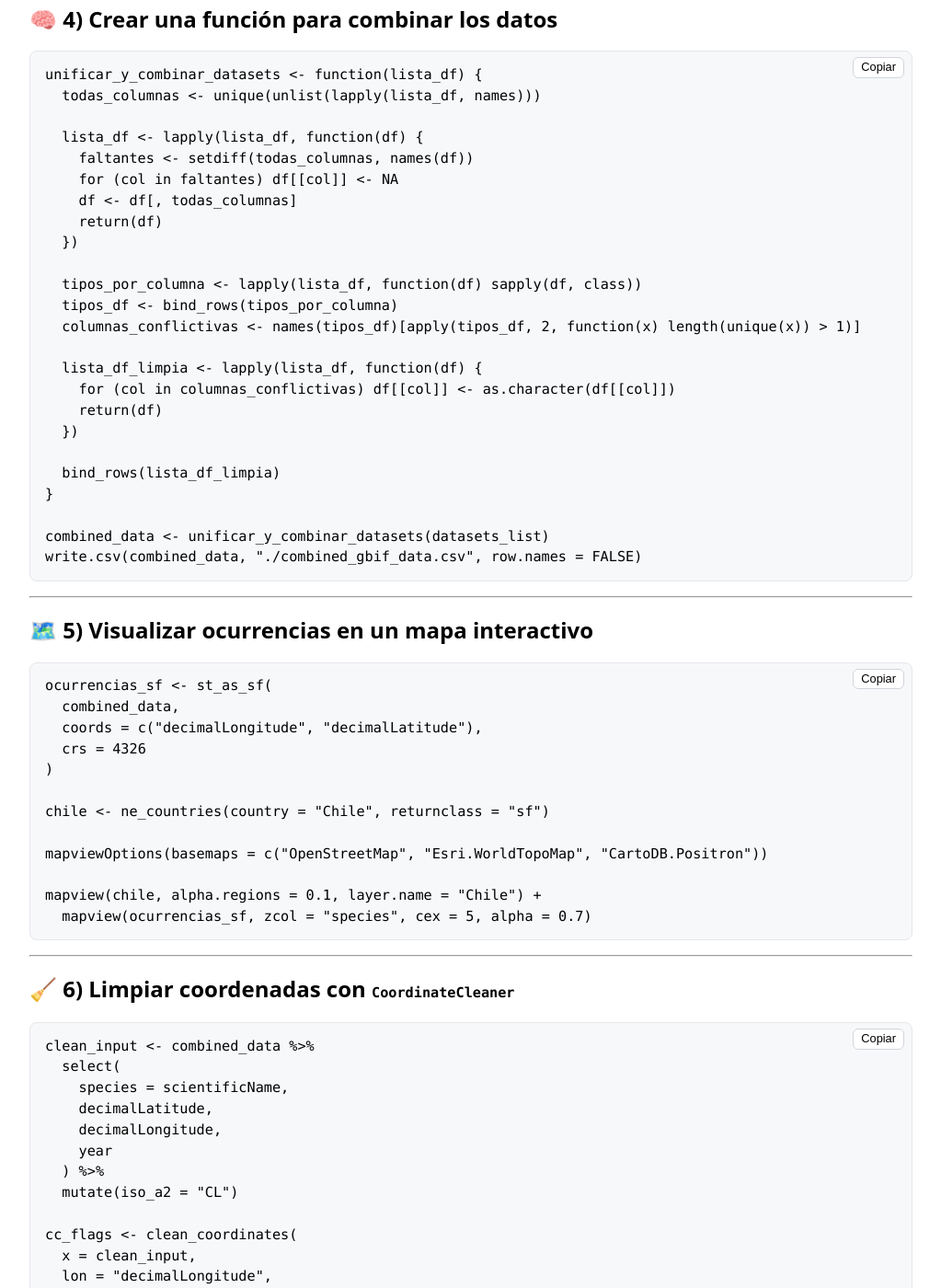
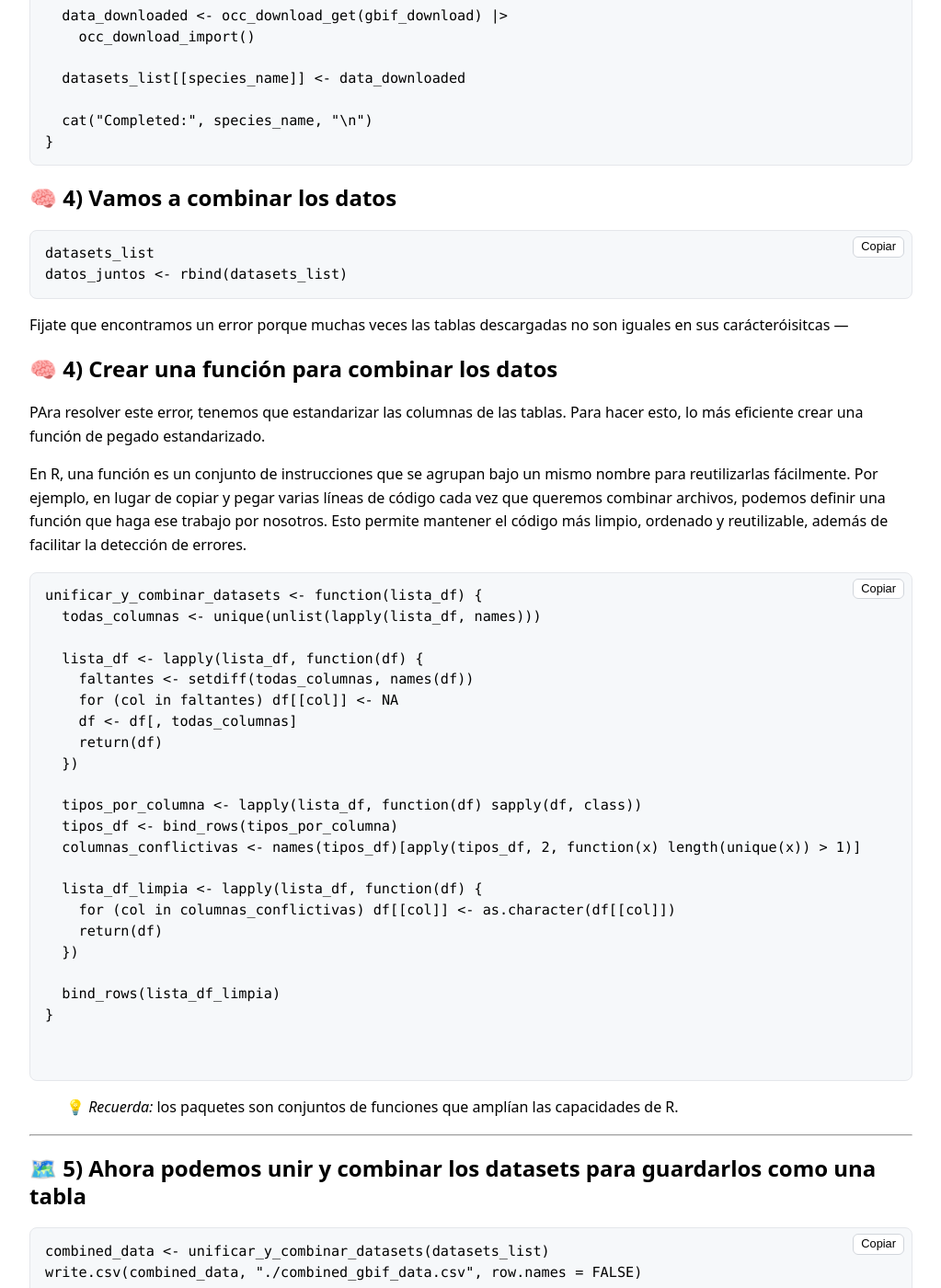
Before and after one commit to ricardosegovia/sence_ieb, a Jekyll site: the page built from _tutorials/14_descargar_limpiar_gbif.md, in a window 1280 px wide and 1400 px high, scrolled down 2704 px. Shown: the whole window at 92% size, without its empty margins (128-1151 px from the left). Built offline with Jekyll 4.4.1, drawn with Linux system fonts in a browser that asks for light colours; some of the changed text lies outside the part shown.

Commit message:
tutorial 14 v2

````diff
--- a/_tutorials/14_descargar_limpiar_gbif.md
+++ b/_tutorials/14_descargar_limpiar_gbif.md
@@ -73,16 +71,26 @@ occ_download_wait(gbif_download)
 
 data_downloaded <- occ_download_get(gbif_download) |>
   occ_download_import()
+
+##Revisa la tabla descargada
+str(data_downloaded)
+head(as.data.frame(data_downloaded))
 ```
 
 ---
 
 ## 🌿 3) Descargar datos para varias especies
 
+Antes de automatizar la descarga para varias especies, es útil entender qué son los loops (bucles) en R.
+Un loop permite repetir un conjunto de instrucciones varias veces sin tener que escribirlas manualmente para cada elemento.
+Por ejemplo, si quisieras descargar los datos de cinco especies distintas, podrías escribir el mismo código cinco veces… pero con un loop puedes hacerlo de forma automatizada, una vez por cada especie en una lista.
+
+En R, los loops más comunes son for, while y repeat.
+En este caso usaremos un bucle for, que recorre los elementos de una lista (por ejemplo, nombres de especies) y ejecuta el mismo bloque de código para cada uno.
+
 ```r
 arboles_rev <- read.csv("./arboles_chile_revisado.csv")
 
-set.seed(123)
 species_list <- sample(unique(arboles_rev$species), 5)
 species_list
 
@@ -116,10 +124,21 @@ for (species_name in species_list) {
   cat("Completed:", species_name, "\n")
 }
 ```
+## 🧠 4) Vamos a combinar los datos
 
+```r
+datasets_list
+datos_juntos <- rbind(datasets_list)
+```
+Fijate que encontramos un error porque muchas veces las tablas descargadas no son iguales en sus carácteróisitcas
 ---
 
 ## 🧠 4) Crear una función para combinar los datos
+PAra resolver este error, tenemos que estandarizar las columnas de las tablas. Para hacer esto, lo más eficiente crear una función de pegado estandarizado.
+
+En R, una función es un conjunto de instrucciones que se agrupan bajo un mismo nombre para reutilizarlas fácilmente.
+Por ejemplo, en lugar de copiar y pegar varias líneas de código cada vez que queremos combinar archivos, podemos definir una función que haga ese trabajo por nosotros.
+Esto permite mantener el código más limpio, ordenado y reutilizable, además de facilitar la detección de errores.
 
 ```r
 unificar_y_combinar_datasets <- function(lista_df) {
@@ -144,21 +163,28 @@ unificar_y_combinar_datasets <- function(lista_df) {
   bind_rows(lista_df_limpia)
 }
 
+
+```
+> 💡 *Recuerda:* los paquetes son conjuntos de funciones que amplían las capacidades de R.
+
+---
+
+## 🗺️ 5) Ahora podemos unir y combinar los datasets para guardarlos como una tabla
+```r
 combined_data <- unificar_y_combinar_datasets(datasets_list)
 write.csv(combined_data, "./combined_gbif_data.csv", row.names = FALSE)
 ```
-
----
-
 ## 🗺️ 5) Visualizar ocurrencias en un mapa interactivo
 
 ```r
+#primero convertimos el data.frame creado en un objeto espacial
 ocurrencias_sf <- st_as_sf(
   combined_data,
   coords = c("decimalLongitude", "decimalLatitude"),
   crs = 4326
 )
 
+#Además creamos un polígono para chile
 chile <- ne_countries(country = "Chile", returnclass = "sf")
 
 mapviewOptions(basemaps = c("OpenStreetMap", "Esri.WorldTopoMap", "CartoDB.Positron"))
@@ -170,7 +196,8 @@ mapview(chile, alpha.regions = 0.1, layer.name = "Chile") +
 ---
 
 ## 🧹 6) Limpiar coordenadas con `CoordinateCleaner`
-
+Si observamos los datos, podemos ver que hay ocurrencias que parecen tener errores.
+Estos errores deben ser limpiados.
 ```r
 clean_input <- combined_data %>%
   select(
@@ -213,6 +240,8 @@ mapview(chile, alpha.regions = 0.1, layer.name = "Chile") +
 ---
 
 ## 🏙️ 7) Excluir ocurrencias dentro de áreas urbanas (OpenStreetMap)
+Parece razonable excluir arboles que puedan estar siendo cultivadas dentro de ciudades fuera del rango de distribución de las especies.
+
 
 ```r
 chile_bb <- getbb("Chile")
````
Also changed, not shown: other parts of _tutorials/14_descargar_limpiar_gbif.md (+1 -3 lines).
